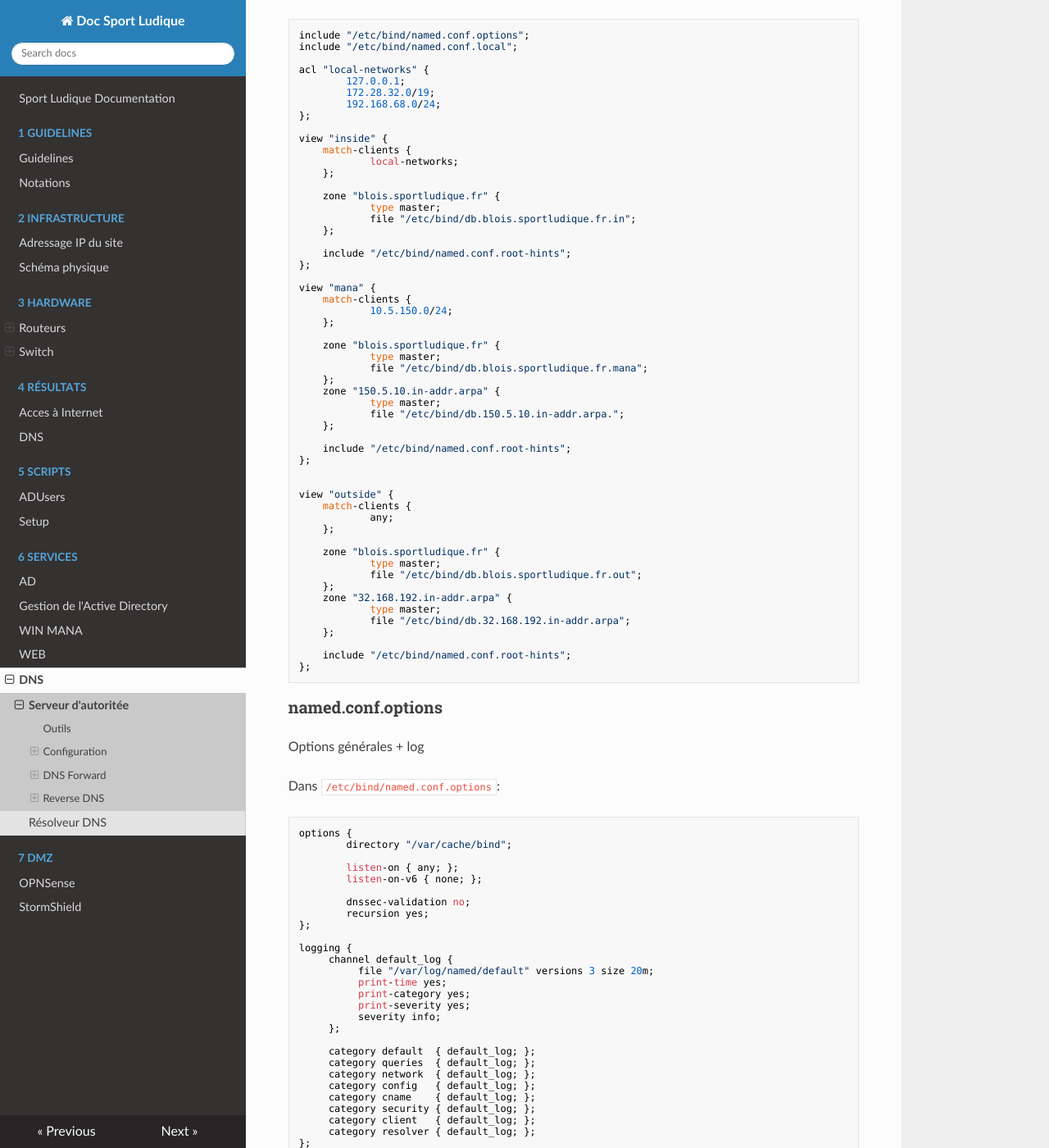
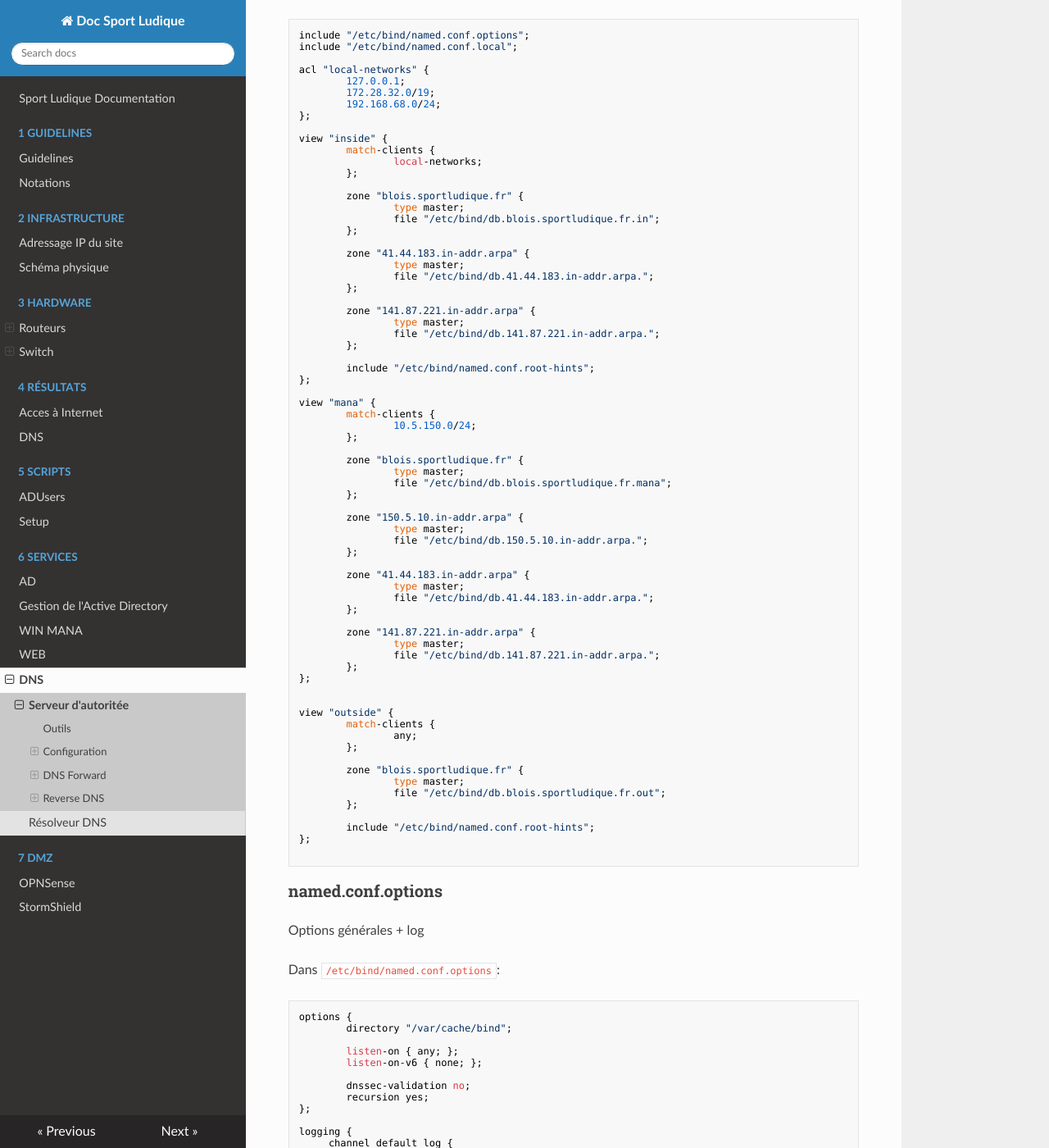
Before and after one commit to DSISportLudique/SportLudique2Doc, an MkDocs documentation site: the page built from docs/6 - Services/DNS/DNSAUT.md, in a window 1280 px wide and 1400 px high, scrolled down 592 px. Shown: the whole window at 82% size. Built offline with MkDocs 1.6.1, drawn with Linux system fonts in a browser that asks for light colours; nearby versions of some CDN libraries.

Commit message:
fixed named.conf in dns aut doc

````diff
--- a/docs/6 - Services/DNS/DNSAUT.md
+++ b/docs/6 - Services/DNS/DNSAUT.md
@@ -26,52 +26,68 @@ acl "local-networks" {
 };
 
 view "inside" {
-    match-clients {
-            local-networks;
-    };
+        match-clients {
+                local-networks;
+        };
 
-    zone "blois.sportludique.fr" {
-            type master;
-            file "/etc/bind/db.blois.sportludique.fr.in";
-    };
+        zone "blois.sportludique.fr" {
+                type master;
+                file "/etc/bind/db.blois.sportludique.fr.in";
+        };
 
-    include "/etc/bind/named.conf.root-hints";
+        zone "41.44.183.in-addr.arpa" {
+                type master;
+                file "/etc/bind/db.41.44.183.in-addr.arpa.";
+        };
+
+        zone "141.87.221.in-addr.arpa" {
+                type master;
+                file "/etc/bind/db.141.87.221.in-addr.arpa.";
+        };
+
+        include "/etc/bind/named.conf.root-hints";
 };
 
 view "mana" {
-    match-clients {
-            10.5.150.0/24;
-    };
+        match-clients {
+                10.5.150.0/24;
+        };
 
-    zone "blois.sportludique.fr" {
-            type master;
-            file "/etc/bind/db.blois.sportludique.fr.mana";
-    };
-    zone "150.5.10.in-addr.arpa" {
-            type master;
-            file "/etc/bind/db.150.5.10.in-addr.arpa.";
-    };
+        zone "blois.sportludique.fr" {
+                type master;
+                file "/etc/bind/db.blois.sportludique.fr.mana";
+        };
 
-    include "/etc/bind/named.conf.root-hints";
+        zone "150.5.10.in-addr.arpa" {
+                type master;
+                file "/etc/bind/db.150.5.10.in-addr.arpa.";
+        };
+
+        zone "41.44.183.in-addr.arpa" {
+                type master;
+                file "/etc/bind/db.41.44.183.in-addr.arpa.";
+        };
+
+        zone "141.87.221.in-addr.arpa" {
+                type master;
+                file "/etc/bind/db.141.87.221.in-addr.arpa.";
+        };
 };
 
 
 view "outside" {
-    match-clients {
-            any;
-    };
+        match-clients {
+                any;
+        };
 
-    zone "blois.sportludique.fr" {
-            type master;
-            file "/etc/bind/db.blois.sportludique.fr.out";
-    };
-    zone "32.168.192.in-addr.arpa" {
-            type master;
-            file "/etc/bind/db.32.168.192.in-addr.arpa";
-    };
+        zone "blois.sportludique.fr" {
+                type master;
+                file "/etc/bind/db.blois.sportludique.fr.out";
+        };
 
-    include "/etc/bind/named.conf.root-hints";
+        include "/etc/bind/named.conf.root-hints";
 };
+
 ```
 
 ### named.conf.options
````
